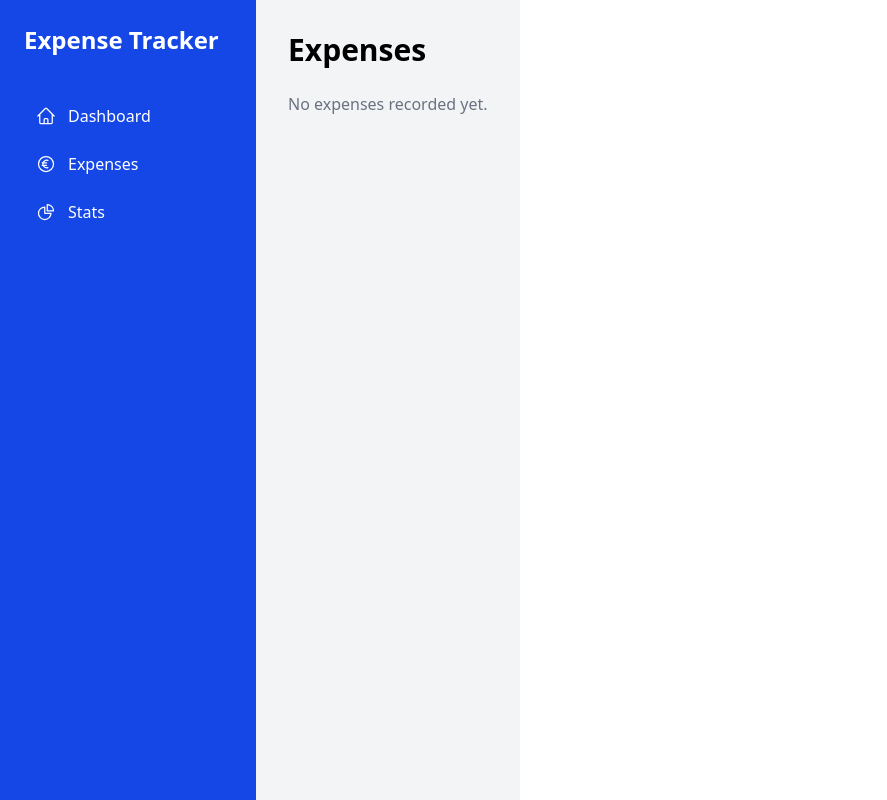
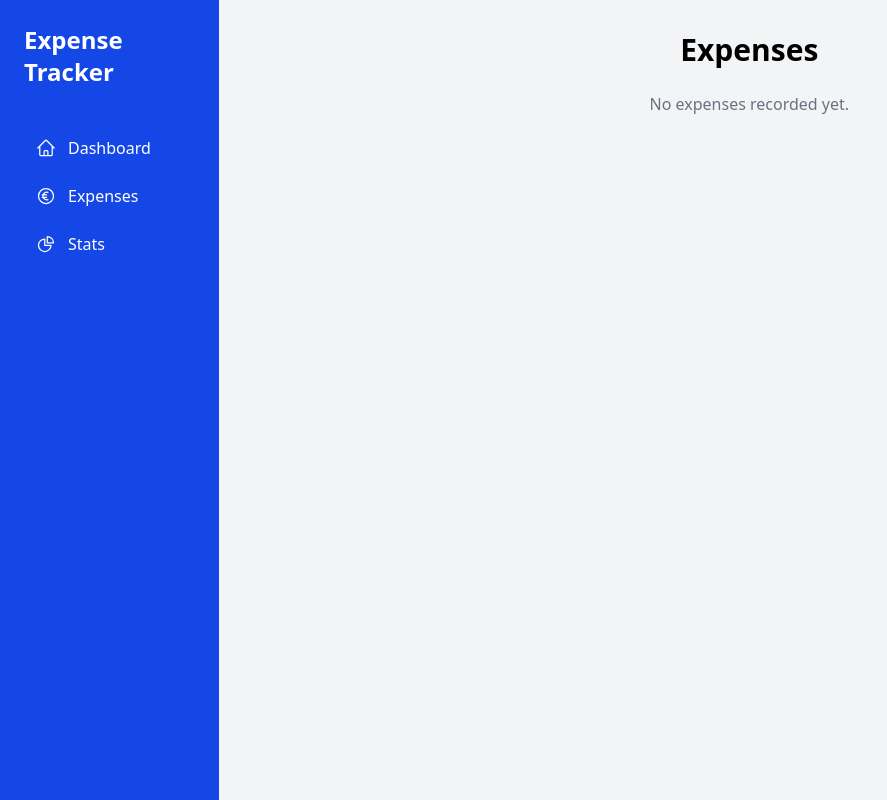
Before and after one commit to QDeinmaar/ReactWEbSite, a React (Vite) app: page /Exp in a window 1280 px wide. Shown: the whole page, without its empty margins (0-887 px from the left). Built offline with nearby package versions, Linux system fonts and the light colour scheme.

Commit message:
Finishing

```diff
--- a/src/Component/Expenses.jsx
+++ b/src/Component/Expenses.jsx
@@ -10,11 +10,11 @@ const Expenses = () => {
   }, []);
 
   return (
-    <main className="bg-gray-100 min-h-screen p-8">
-      <h1 className="text-3xl font-bold mb-6">Expenses</h1>
+    <main className="bg-gray-100 w-screen p-8">
+      <h1 className="text-3xl font-bold mb-6 justify-center flex">Expenses</h1>
 
       {expenses.length === 0 ? (
-        <p className="text-gray-500">No expenses recorded yet.</p>
+        <p className="text-gray-500 flex justify-center">No expenses recorded yet.</p>
       ) : (
         <div className="bg-white rounded-xl shadow-sm overflow-hidden">
           <table className="w-full">
```
Also changed, not shown: src/Component/Card.jsx (+0 -50 lines), src/Component/DashBoard.jsx (+0 -17 lines), src/Component/SideBar.jsx (+0 -22 lines).
